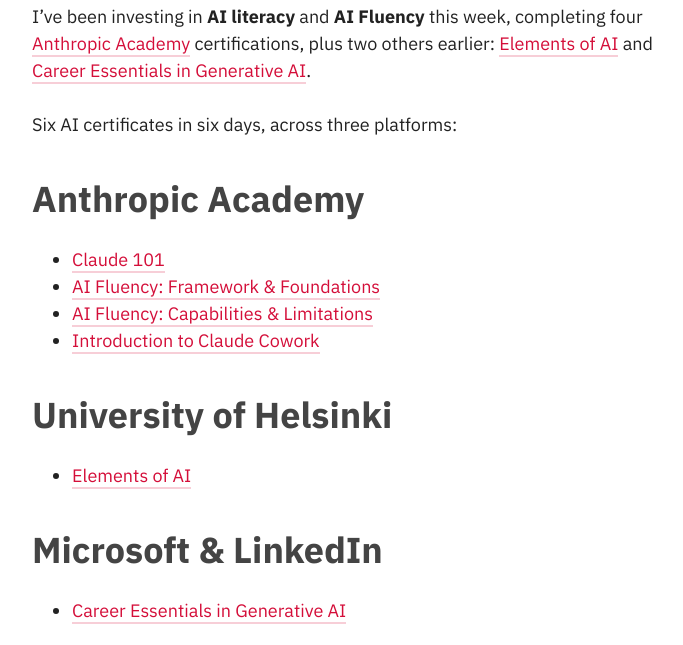
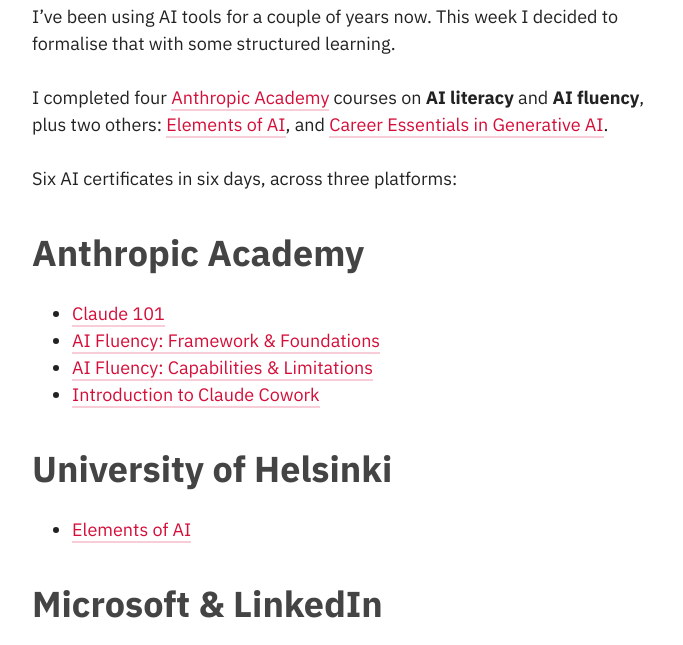
Before and after one commit to akikoo/akikoo.github.io, a Jekyll site: the page built from _posts/2026-06-10-ai-literacy-certificates-anthropic-academy.html, in a window 1280 px wide and 900 px high, scrolled down 511 px, cut to the strip 255-900 px from the top of the window. Shown: the whole strip, without its empty margins (133-816 px from the left). Built offline with Jekyll 4.4.1, drawn with Linux system fonts in a browser that asks for light colours; some web fonts are replaced.

Commit message:
Adapt text

```diff
--- a/_posts/2026-06-10-ai-literacy-certificates-anthropic-academy.html
+++ b/_posts/2026-06-10-ai-literacy-certificates-anthropic-academy.html
@@ -1,6 +1,6 @@
 ---
 title: AI Literacy Certificates from Anthropic Academy
-excerpt: Four free Anthropic Academy certificates in a week
+excerpt: Four free Anthropic Academy certificates in a week - building AI literacy and AI fluency
 date: '2026-06-10 19:57:27 +0100'
 categories:
 - AI
@@ -16,7 +16,8 @@
   </figcaption>
 </figure>
 
-<p>I’ve been investing in <strong>AI literacy</strong> and <strong>AI Fluency</strong> this week, completing four <a href="https://www.anthropic.com/learn">Anthropic Academy</a> certifications, plus two others earlier: <a href="/log/2026/06/08/elements-of-ai-certificate/">Elements of AI</a> and <a href="/log/2026/06/05/new-certificate-career-essentials-in-generative-ai/">Career Essentials in Generative AI</a>.</p>
+<p>I’ve been using AI tools for a couple of years now. This week I decided to formalise that with some structured learning.</p>
+<p>I completed four <a href="https://www.anthropic.com/learn">Anthropic Academy</a> courses on <strong>AI literacy</strong> and <strong>AI fluency</strong>, plus two others: <a href="/log/2026/06/08/elements-of-ai-certificate/">Elements of AI</a>, and <a href="/log/2026/06/05/new-certificate-career-essentials-in-generative-ai/">Career Essentials in Generative AI</a>.</p>
 <p>Six AI certificates in six days, across three platforms:</p>
 
 <h2>Anthropic Academy</h2>
```
